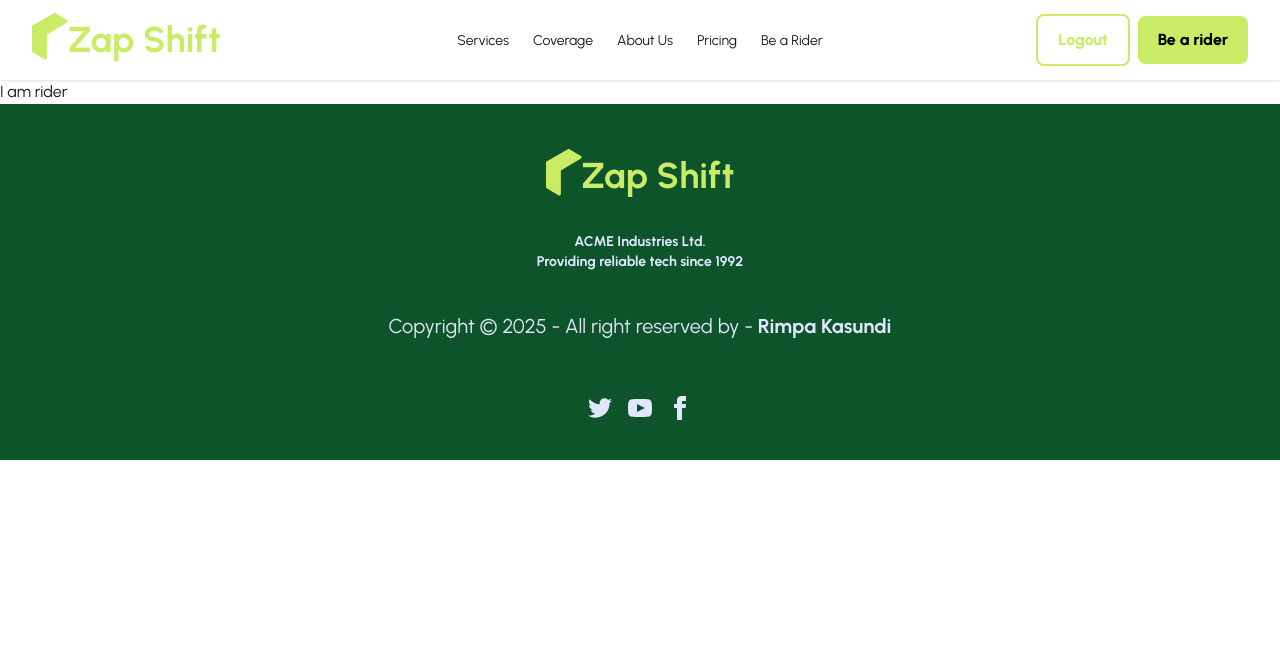
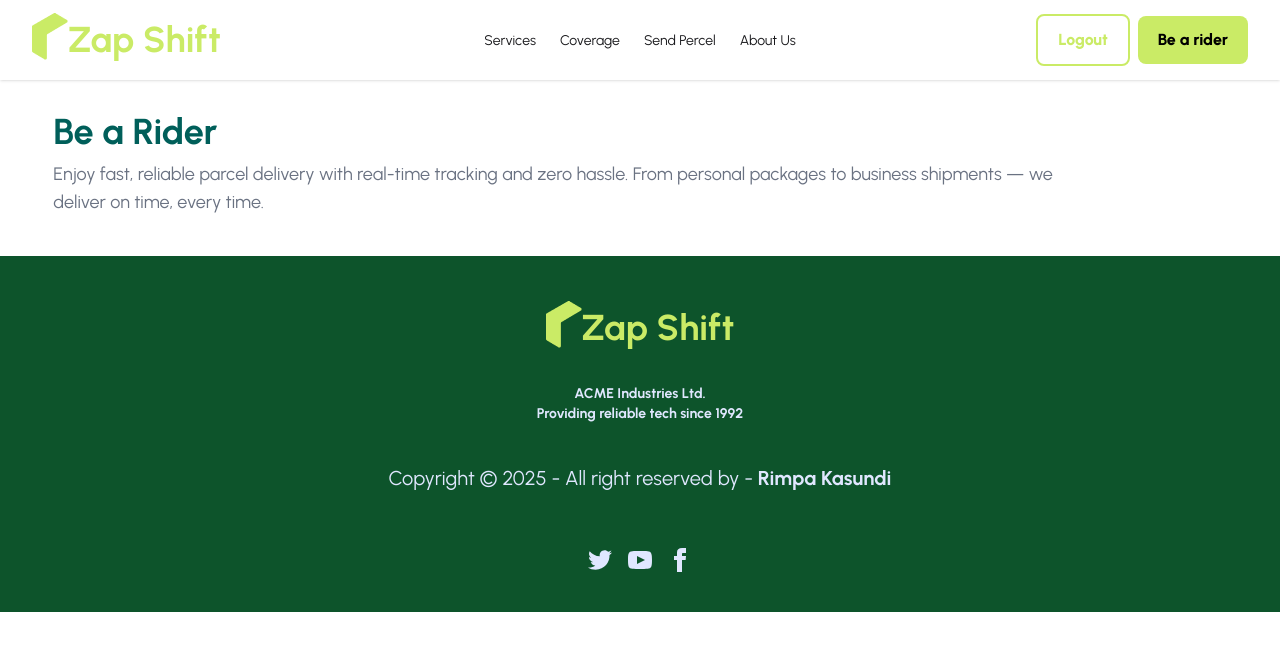
Before and after one commit to rimpakasundi07/Zap-Shift-Client, a React (Vite) app: page /rider in a window 1280 px wide. Shown: the top 650 px of the page. Built offline with nearby package versions, Linux system fonts and the light colour scheme; no server answers; sample sign-in values are in the browser's storage.

Commit message:
Add Rider component with title and description section

```diff
--- a/src/pages/Rider/Rider.jsx
+++ b/src/pages/Rider/Rider.jsx
@@ -2,8 +2,17 @@ import React from "react";
 
 const Rider = () => {
   return (
-    <div>
-      <p>I am rider</p>
+    <div className="w-11/12 mx-auto ">
+      <div className="py-3 lg:py-8">
+        <h2 className="text-teal-800 font-bold text-lg lg:text-4xl">
+          Be a Rider
+        </h2>
+        <p className="text-gray-500 text-lg py-2 lg:w-[1000px] ">
+          Enjoy fast, reliable parcel delivery with real-time tracking and zero
+          hassle. From personal packages to business shipments — we deliver on
+          time, every time.
+        </p>
+      </div>
     </div>
   );
 };
--- a/src/pages/Shared/Navbar/Navbar.jsx
+++ b/src/pages/Shared/Navbar/Navbar.jsx
@@ -18,19 +18,16 @@ const Navbar = () => {
   const links = (
     <>
       <li>
-        <NavLink to="/">Services</NavLink>
+        <NavLink to="/service">Services</NavLink>
       </li>
       <li>
         <NavLink to="/coverage">Coverage</NavLink>
       </li>
       <li>
-        <NavLink to="">About Us</NavLink>
+        <NavLink to="/send-percel">Send Percel</NavLink>
       </li>
       <li>
-        <NavLink to="">Pricing</NavLink>
-      </li>
-      <li>
-        <NavLink to="">Be a Rider</NavLink>
+        <NavLink to="/about">About Us</NavLink>
       </li>
     </>
   );
--- /dev/null
+++ b/src/pages/sendPercel/SendPercel.jsx
@@ -0,0 +1,11 @@
+import React from "react";
+
+const SendPercel = () => {
+  return (
+    <div>
+      <p></p>
+    </div>
+  );
+};
+
+export default SendPercel;
--- a/src/routes/router.jsx
+++ b/src/routes/router.jsx
@@ -8,6 +8,7 @@ import Login from "../pages/Auth/Login/Login";
 import Register from "../pages/Auth/Register/Register";
 import Rider from "../pages/Rider/Rider";
 import PrivateRoutes from "./PrivateRoutes";
+import SendPercel from "../pages/sendPercel/SendPercel";
 
 export const router = createBrowserRouter([
   {
@@ -23,6 +24,14 @@ export const router = createBrowserRouter([
         element: (
           <PrivateRoutes>
             <Rider></Rider>
+          </PrivateRoutes>
+        ),
+      },
+      {
+        path: "/send-percel",
+        element: (
+          <PrivateRoutes>
+            <SendPercel></SendPercel>
           </PrivateRoutes>
         ),
       },
```
